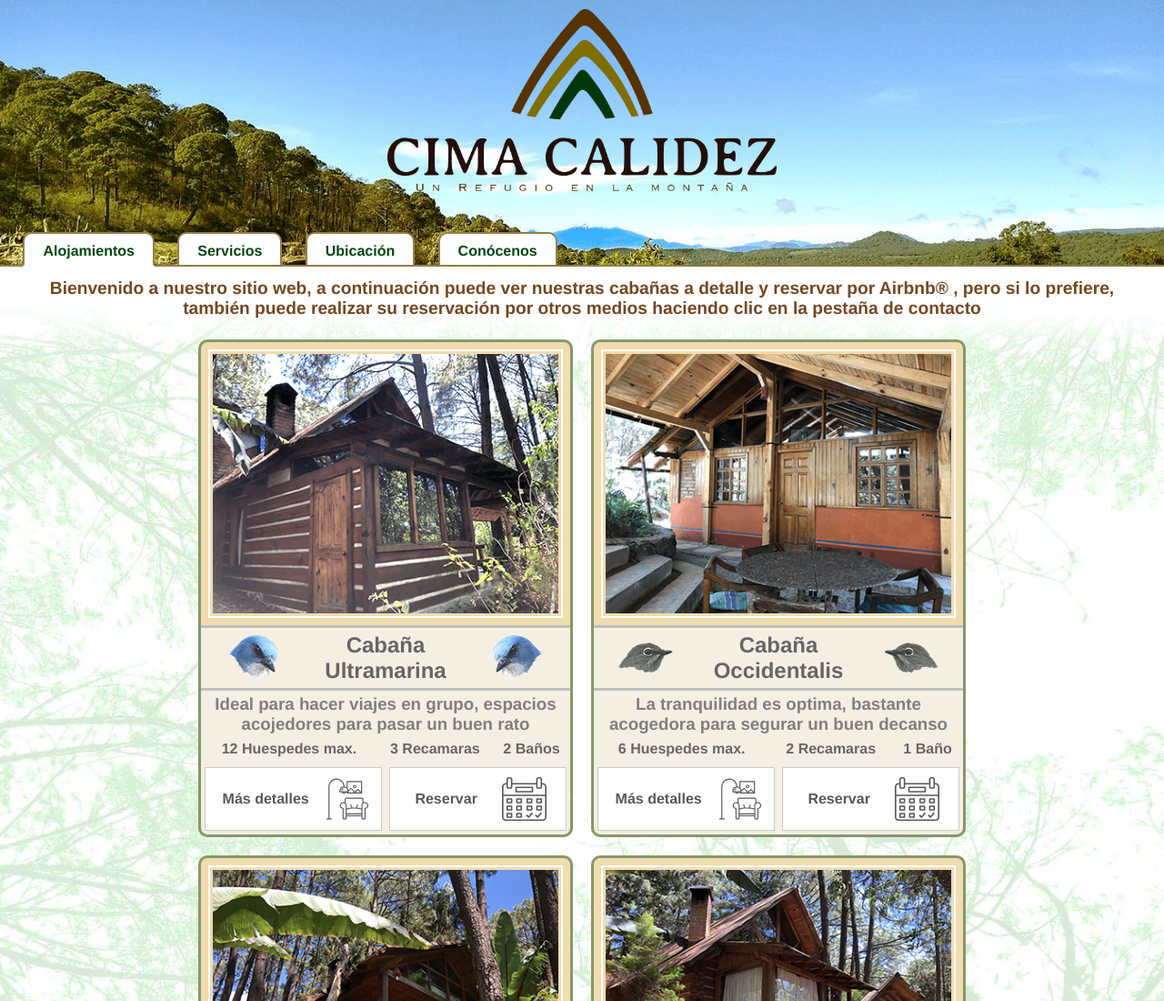
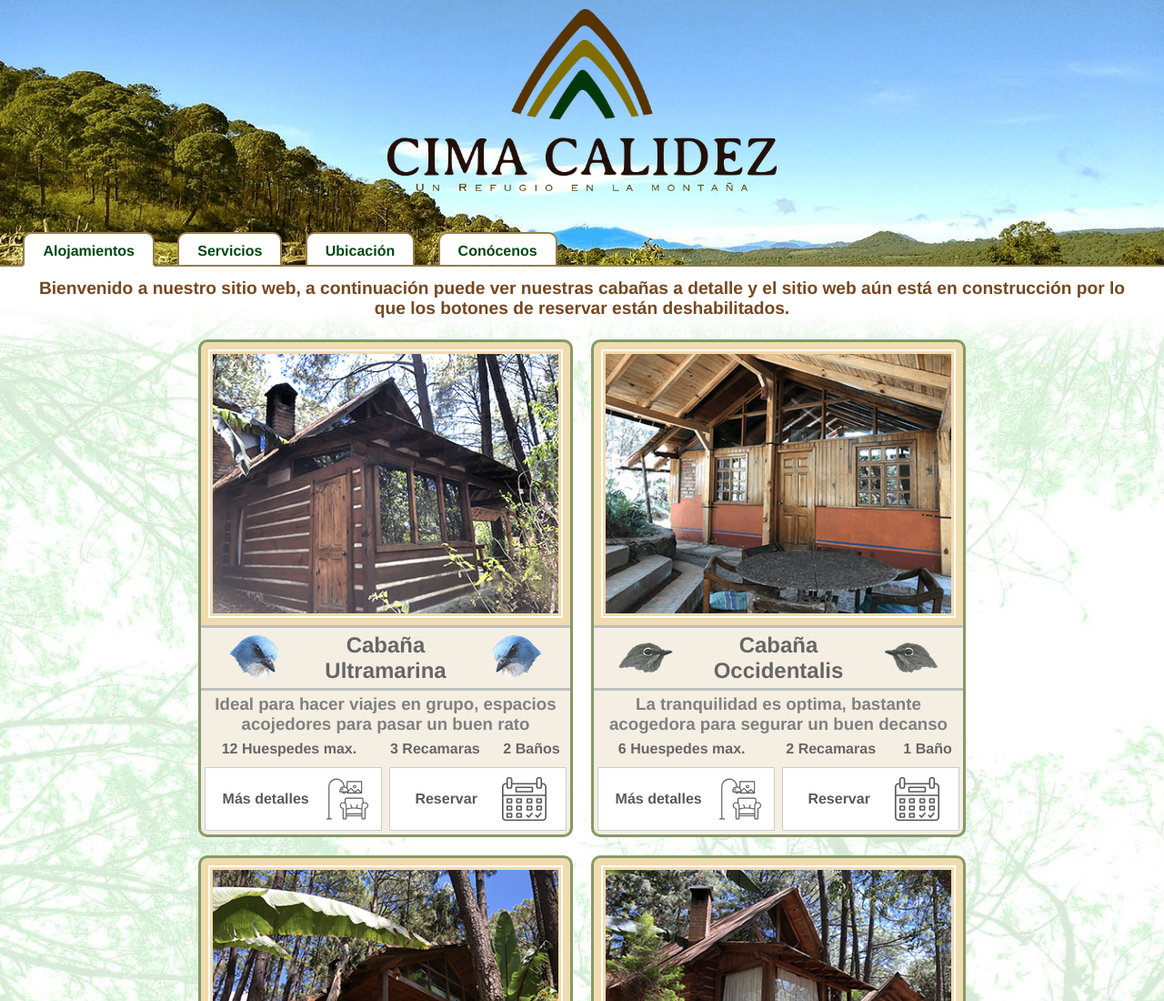
Before and after one commit to JoseCarM/Cima_Calidez, a plain HTML site: page index.html in a window 1280 px wide. Shown: the top 1100 px of the page at 91% size. Drawn offline with Linux system fonts and the light colour scheme.

Commit message:
correcciones texto imagenes

```diff
--- a/index.html
+++ b/index.html
@@ -27,8 +27,8 @@
             <div id = 'contenidoDeAlojamientos'>
                 <div>
                     <p id = 'mensajeDeBienvenida'>
-                        Bienvenido a nuestro sitio web, a continuación puede ver nuestras cabañas a detalle y reservar por Airbnb® ,
-                        pero si lo prefiere, también puede realizar su reservación por otros medios haciendo clic en la pestaña de contacto
+                        Bienvenido a nuestro sitio web, a continuación puede ver nuestras cabañas a detalle y
+                         el sitio web aún está en construcción por lo que los botones de reservar están deshabilitados.
                     </p>
                 </div>
                 <div class = 'miniaturaCabanas' id = 'miniaturaCabana1'>    <!-- Miniatura de cabaña 1-->
```
Also changed, not shown: recursos/inicio/backgroundOriginal.jpg (deleted), 1 other file.
